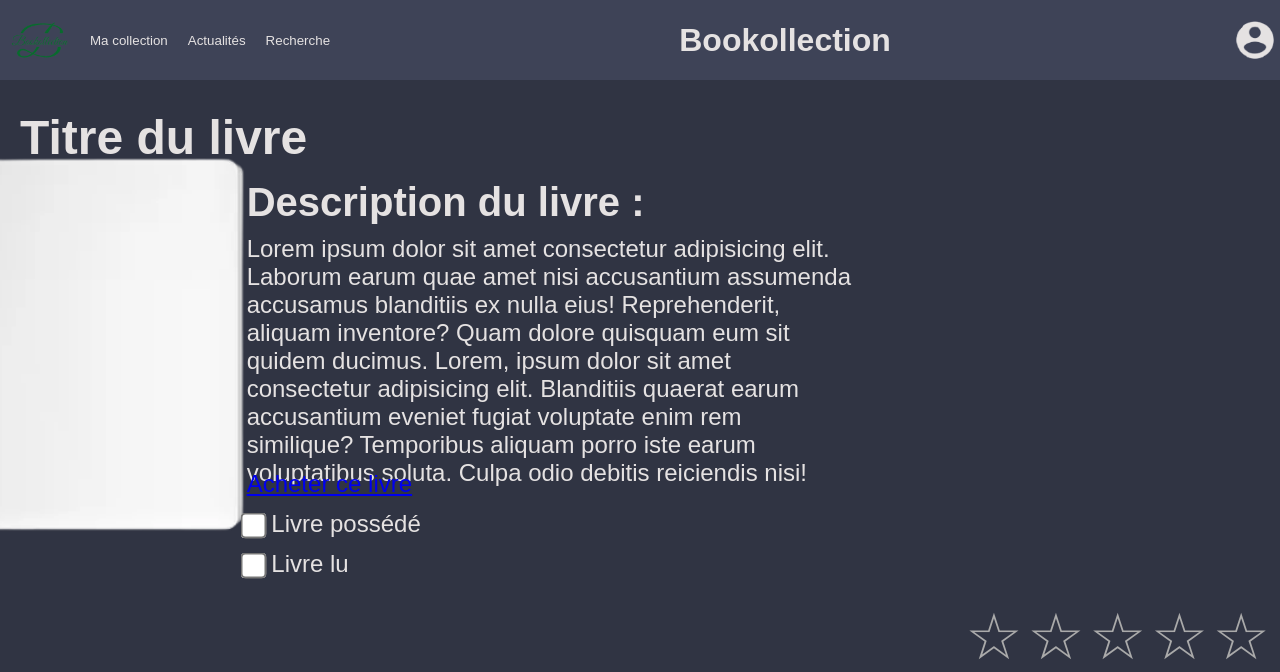
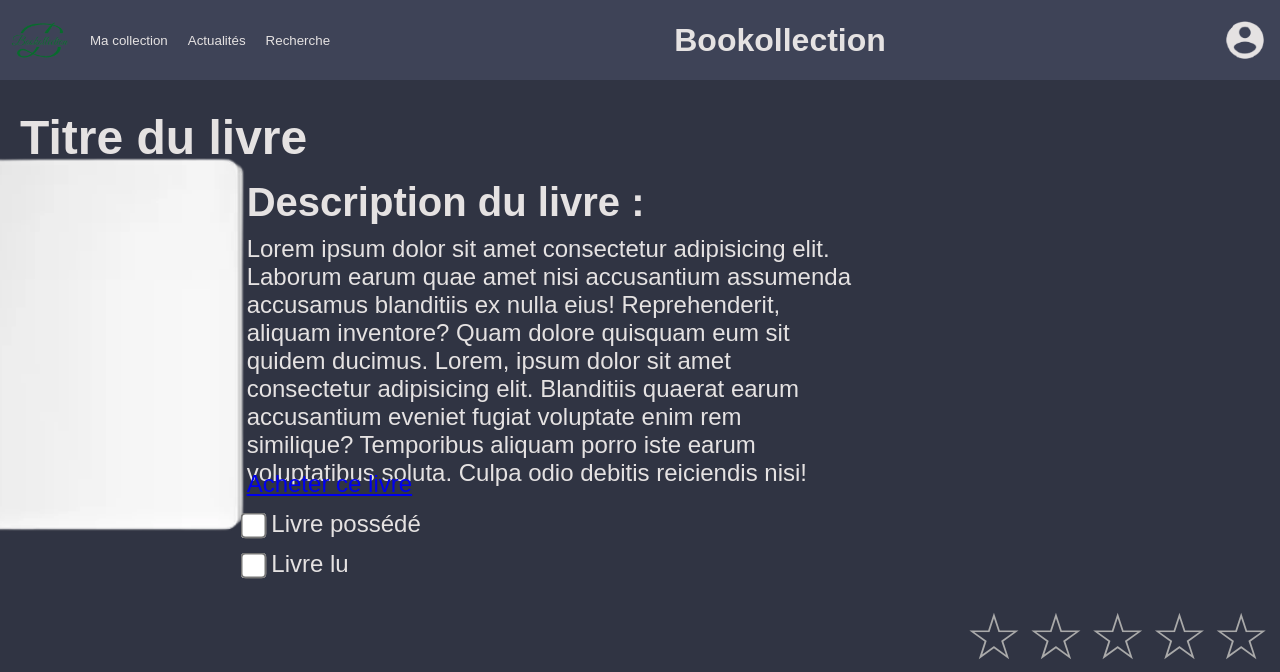
Before and after one commit to TfAplo/Bookollection, a PHP site: page /livre.html in a window 1280 px wide. Shown: the top 672 px of the page. Run offline with PHP 8.4, Linux system fonts and the light colour scheme.

Commit message:
khugytfdre

```diff
--- a/styles/popup.css
+++ b/styles/popup.css
@@ -37,6 +37,10 @@
     padding-top: 50px;
 }
 
+#bouton_compte {
+  margin-right: 10px;
+}
+
 /* bouton fermer */
 .close {
     color: #606060;
```
